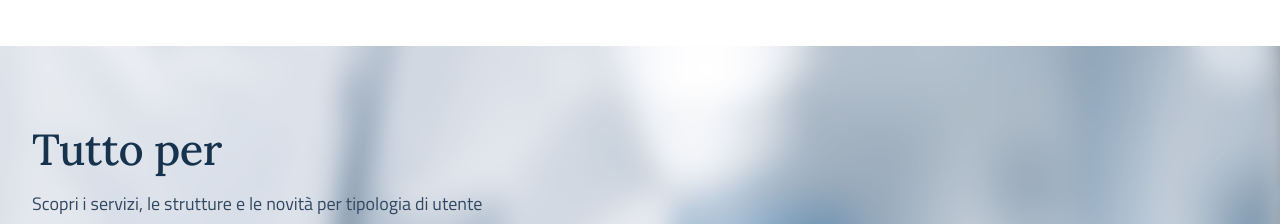
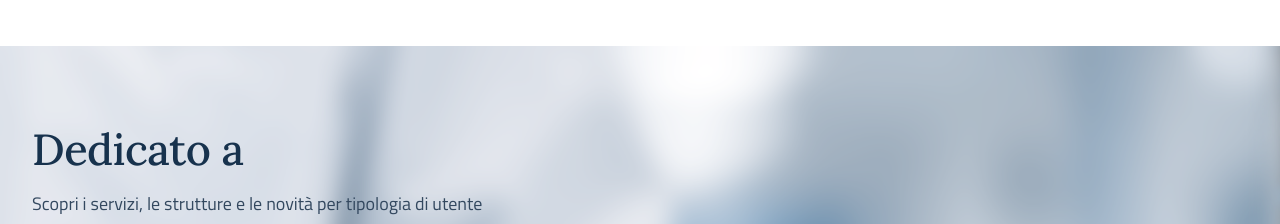
Before and after one commit to michele-cianni/demo-asl-napoli-1-centro, a React (Vite) app: page / in a window 1280 px wide. Shown: the part 2660-2884 px from the top of the page. Built offline with nearby package versions, Linux system fonts and the light colour scheme.

Commit message:
fix(Audience): update section title from 'Tutto per' to 'Dedicato a' for clarity

```diff
--- a/src/component/Audience.jsx
+++ b/src/component/Audience.jsx
@@ -70,7 +70,7 @@ const AudienceGrid = () => {
       id="tutto-per"
     >
       <SectionHeading
-        title="Tutto per"
+        title="Dedicato a"
         subtitle="Scopri i servizi, le strutture e le novità per tipologia di utente"
         subtitleStyle={{ color: 'var(--bi-ink-700)' }}
       />
```
